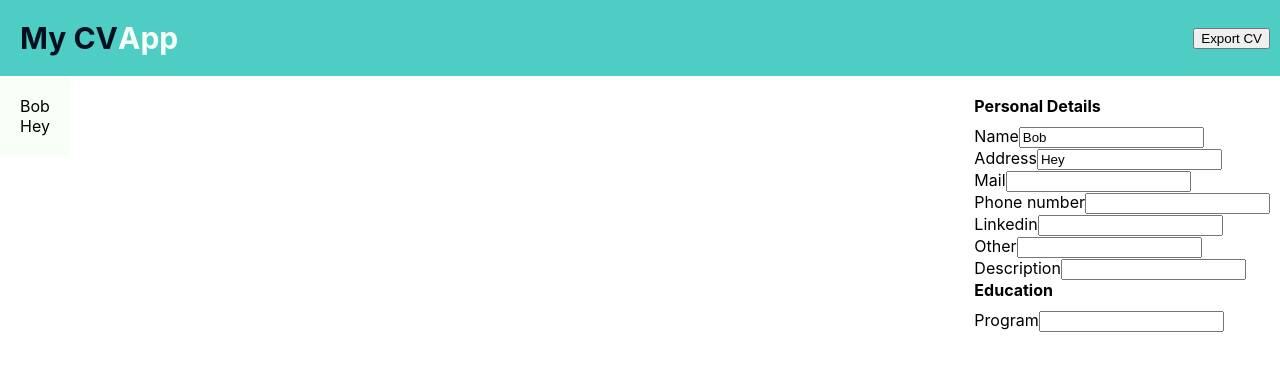
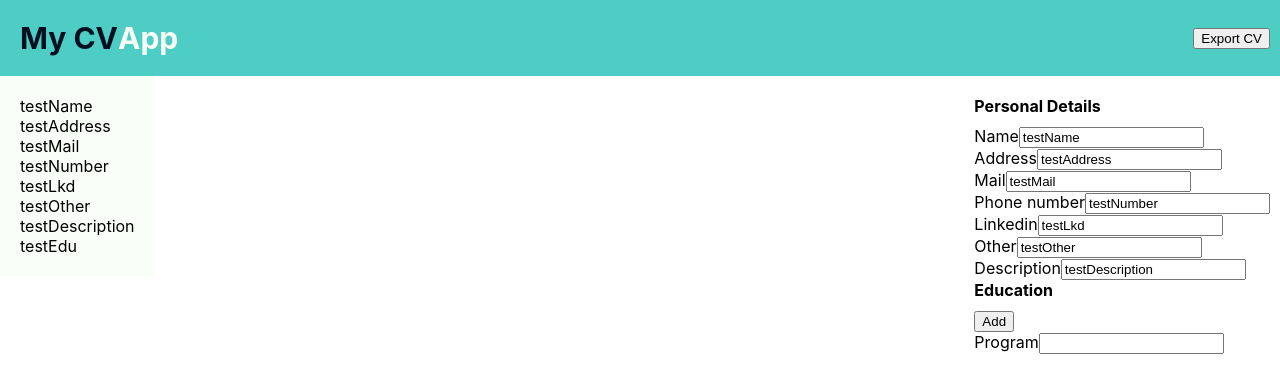
Before and after one commit to hrlclem/CV-app, a React (Create React App) app: page / in a window 1280 px wide. Shown: the top 390 px of the page. Built offline with nearby package versions, Linux system fonts and the light colour scheme.

Commit message:
test on education set up

```diff
--- a/src/components/Main.js
+++ b/src/components/Main.js
@@ -2,6 +2,7 @@
 
 import React, {Component} from "react";
 import Preview from "./Preview"
+import { addEducation } from "./addEducation";
 
 class Editing extends Component{
 
@@ -10,21 +11,21 @@ class Editing extends Component{
 
     this.state = {
       intro: {
-        name: 'Bob',
-        address: 'Hey',
-        mail: '',
-        number: '',
-        linkedin: '',
-        otherLink: '',
-        description: ''
+        name: 'testName',
+        address: 'testAddress',
+        mail: 'testMail',
+        number: 'testNumber',
+        linkedin: 'testLkd',
+        otherLink: 'testOther',
+        description: 'testDescription'
       },
       education: {
-        eduId: '',
-        titleEdu: '',
-        institutEdu: '',
-        descriptionEdu: '',
-        yearStartEdu: '',
-        yearEndEdu: ''
+        eduId: 'testIdEdu',
+        titleEdu: 'testEdu',
+        institutEdu: 'testInstit',
+        descriptionEdu: 'testDescrip',
+        yearStartEdu: 'testYearS',
+        yearEndEdu: 'testYearE'
       },
       // workExp: {
       //   wordId: '',
@@ -53,15 +54,15 @@ class Editing extends Component{
 
 //EDUCATION INFO
   titleEduChange = (e) => { this.setState(prevState =>({education: {...prevState.education, titleEdu: e.target.value}}))};
-  institutEduChange = (e) => { this.setState(prevState =>({education: {...prevState.education, institutEdu: e.target.value}}))};
-  descriptionEduChange = (e) => { this.setState(prevState =>({education: {...prevState.education, descriptionEdu: e.target.value}}))};
-  yearStartEduChange = (e) => { this.setState(prevState =>({education: {...prevState.education, yearStartEdu: e.target.value}}))};
-  yearEndEduChange = (e) => { this.setState(prevState =>({education: {...prevState.education, yearEndEdu: e.target.value}}))};
+  // institutEduChange = (e) => { this.setState(prevState =>({education: {...prevState.education, institutEdu: e.target.value}}))};
+  // descriptionEduChange = (e) => { this.setState(prevState =>({education: {...prevState.education, descriptionEdu: e.target.value}}))};
+  // yearStartEduChange = (e) => { this.setState(prevState =>({education: {...prevState.education, yearStartEdu: e.target.value}}))};
+  // yearEndEduChange = (e) => { this.setState(prevState =>({education: {...prevState.education, yearEndEdu: e.target.value}}))};
 
 
 
   render(){
-    const { intro } = this.state;
+    const { intro, education } = this.state;
 
 
           return (
@@ -76,8 +77,7 @@ class Editing extends Component{
                   otherLink= {intro.otherLink}
                   description= {intro.description}
 
-                  titleEdu= {intro.titleEdu}
-
+                  titleEdu= {education.titleEdu}
         />
 
         <div className="editingDiv">
@@ -165,6 +165,7 @@ class Editing extends Component{
 
 {/* EDU DIV */}
           <div className="prevTitle educationPrevTitle">Education</div>
+          <button className="eduAddBtn addBtn" onClick={addEducation}>Add</button>
 
             <div className="eduTitleDiv">
               <label htmlFor="titleEduInput">Program</label>
--- /dev/null
+++ b/src/components/addEducation.js
@@ -0,0 +1,11 @@
+// Add Education Field
+
+
+export function addEducation() {
+
+  console.log(33)
+return(
+  <div className="persoDetailsDiv">BOBBBB</div>
+)
+
+}
```
